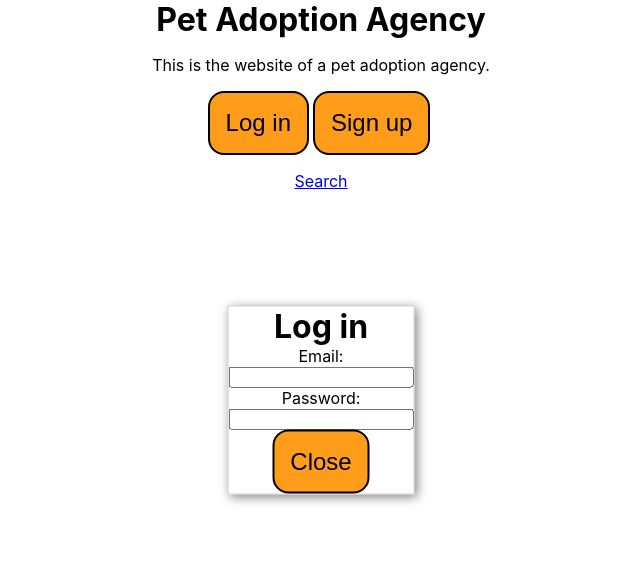
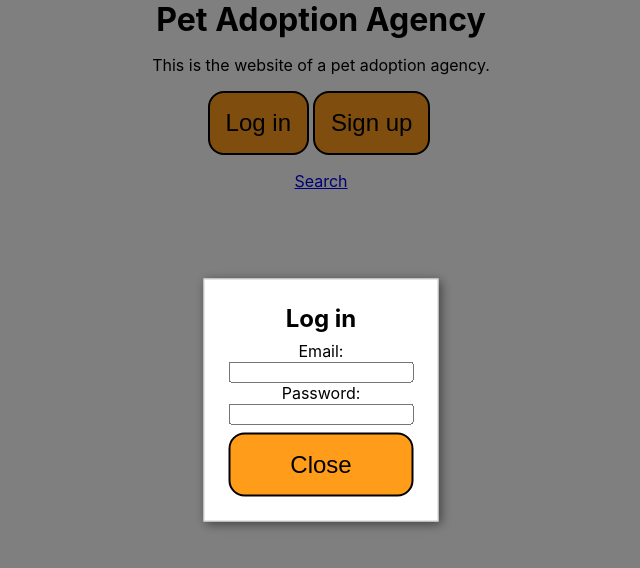
Before and after one commit to naelachkar/petAdoption-FE, a React (Create React App) app: page / in a window 1280 px wide. Both pictures are taken after a click on the button "Log in". Shown: the top 568 px of the page, without its empty margins (319-959 px from the left). Built offline with nearby package versions, Linux system fonts and the light colour scheme.

Commit message:
Modal functionalities done

```diff
--- a/src/components/Home/LoginSignup/LoginSignup.css
+++ b/src/components/Home/LoginSignup/LoginSignup.css
@@ -5,7 +5,7 @@
 }
 
 button {
-    padding:1rem;
+  padding: 1rem;
   border: 2px solid black;
   font-size: 1.5rem;
   border-radius: 1rem;
@@ -26,4 +26,18 @@ button:hover {
   border: 1px solid #ccc;
   box-shadow: 2px 2px 10px rgba(0, 0, 0, 0.5);
   transform: translate(-50%, -50%);
+  padding: 1.5rem;
+  display: flex;
+  flex-direction: column;
+  gap: 0.5rem;
 }
+
+.modal-overlay {
+  position: fixed;
+  top: 0;
+  right: 0;
+  bottom: 0;
+  left: 0;
+  z-index: 500;
+  background-color: rgba(0, 0, 0, 0.5);
+}
--- a/src/components/Home/LoginSignup/Modal.js
+++ b/src/components/Home/LoginSignup/Modal.js
@@ -5,11 +5,11 @@ export default function Modal({ isModalOpen, toggleModal, loginOrSignup }) {
   return (
     <div>
       {isModalOpen && (
-        <div className="modal">
-          <div className="modal-body">
-            <h1>{`${loginOrSignup}`}</h1>
-            {loginOrSignup === "Log in" ? <LoginForm /> : <SignupForm />}
-            <button onClick={toggleModal}>Close</button>
+        <div className="modal-overlay" onClick={toggleModal}>
+          <div className="modal">
+              <h2>{`${loginOrSignup}`}</h2>
+              {loginOrSignup === "Log in" ? <LoginForm /> : <SignupForm />}
+              <button onClick={toggleModal}>Close</button>
           </div>
         </div>
       )}
```
Lines whose indentation alone changed are shown as unchanged.
